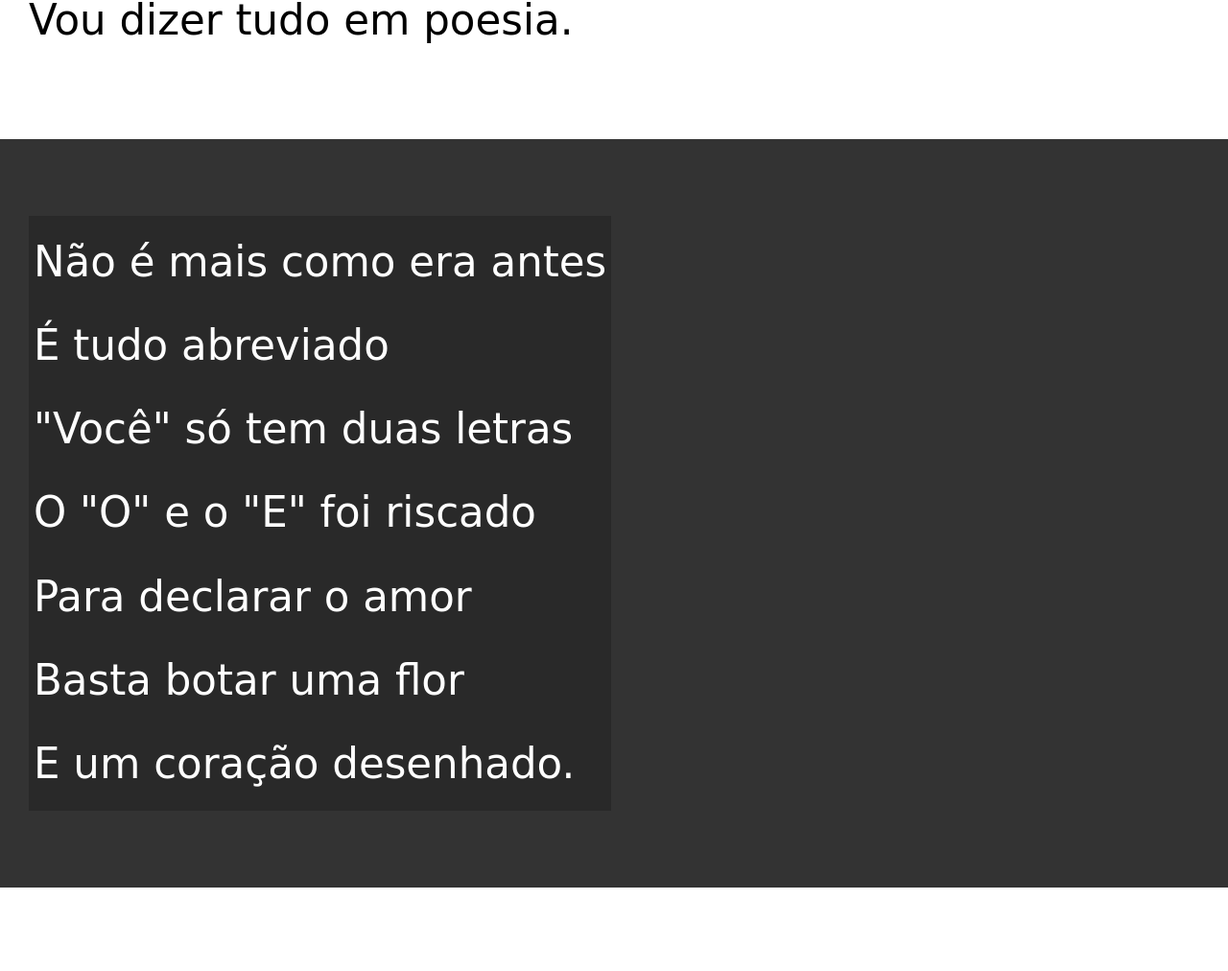
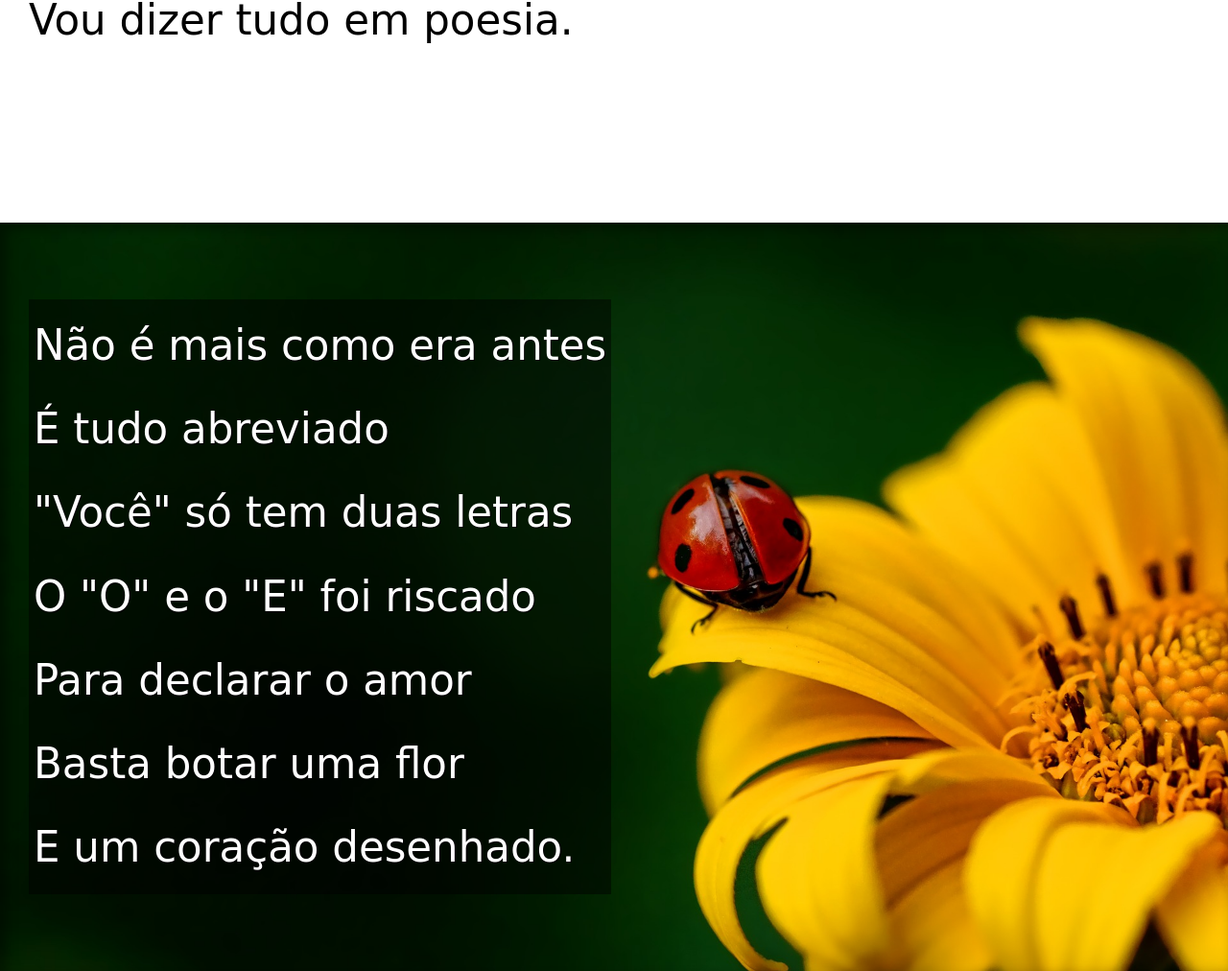
Before and after one commit to Franciscoportal1/html-css, a plain HTML site: page desafio12/index.html in a window 1280 px wide. Shown: the part 831-1843 px from the top of the page at 96% size. Drawn offline with Linux system fonts and the light colour scheme; a web font is replaced by a local one.

Commit message:
ultima atualização

```diff
--- a/desafio12/estilo/style.css
+++ b/desafio12/estilo/style.css
@@ -48,6 +48,9 @@ section {
     font-family: var(--fonte3);
     font-size: 3.4vw;
 }
+section>p {
+    padding-bottom: 2em;
+}
 section.normal {
     background-color: white;
     color: black;
@@ -55,11 +58,22 @@ section.normal {
 section.imagem {
     background-color: rgb(51, 51, 51);
     color: white;
+    box-shadow: inset 6px 6px 13px 0px rgba(0, 0, 0, 0.418);
+    background-size: cover;
+    background-attachment: fixed;
 }
 section.imagem p {
     display: inline-block;
     padding: 5px;
-    background-color: rgba(0, 0, 0, 0.205);
+    background-color: rgba(0, 0, 0, 0.479);
+    text-shadow: 1px 1px 0px black;
+}
+section#img01 {
+    background-image: url('../imagens/background001.jpg');
+    background-position: right center;
+}
+section#img02 {
+    background-image: url('../imagens/background002.jpg');
 }
 footer {
     background-color: black;
--- a/desafio12/index.html
+++ b/desafio12/index.html
@@ -26,7 +26,7 @@
         </p>
     </section>
 
-    <section class="imagem">
+    <section class="imagem" id="img01">
         <p>
             Não é mais como era antes <br>
             É tudo abreviado <br>
@@ -59,7 +59,7 @@
         </p>
     </section>
 
-    <section class="imagem">
+    <section class="imagem" id="img02">
         <p>
             Tenho saudade das cartas <br>
             Escritas com a própria mão <br>
```
